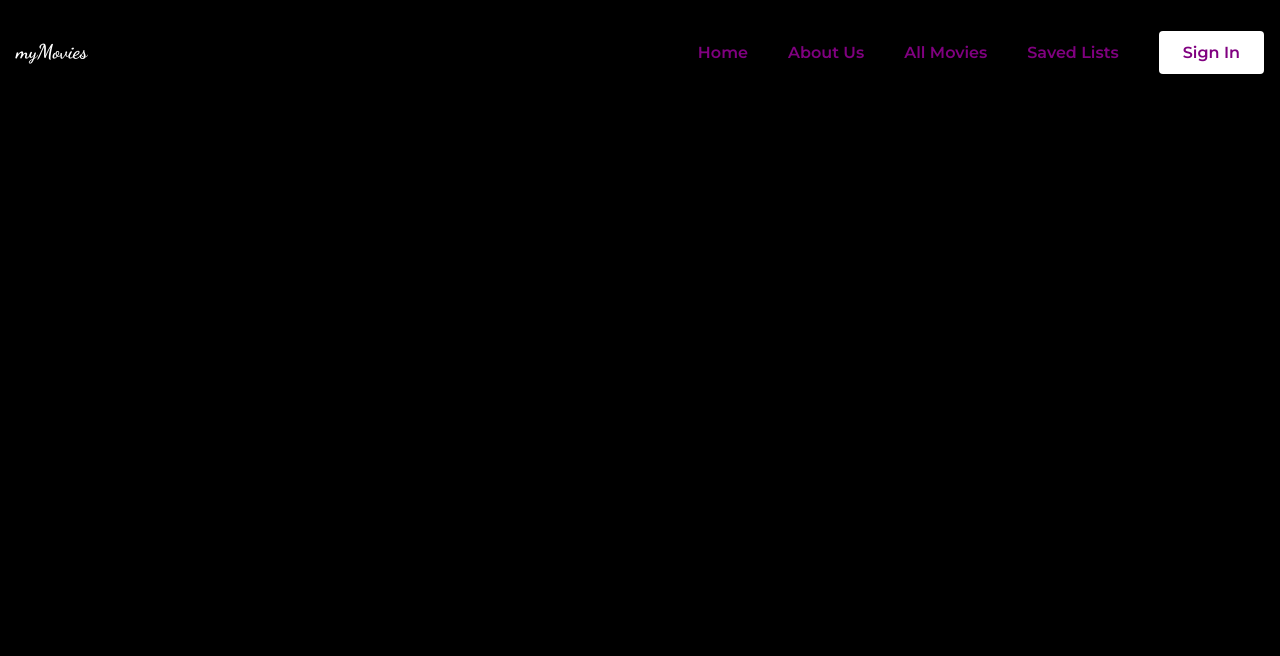
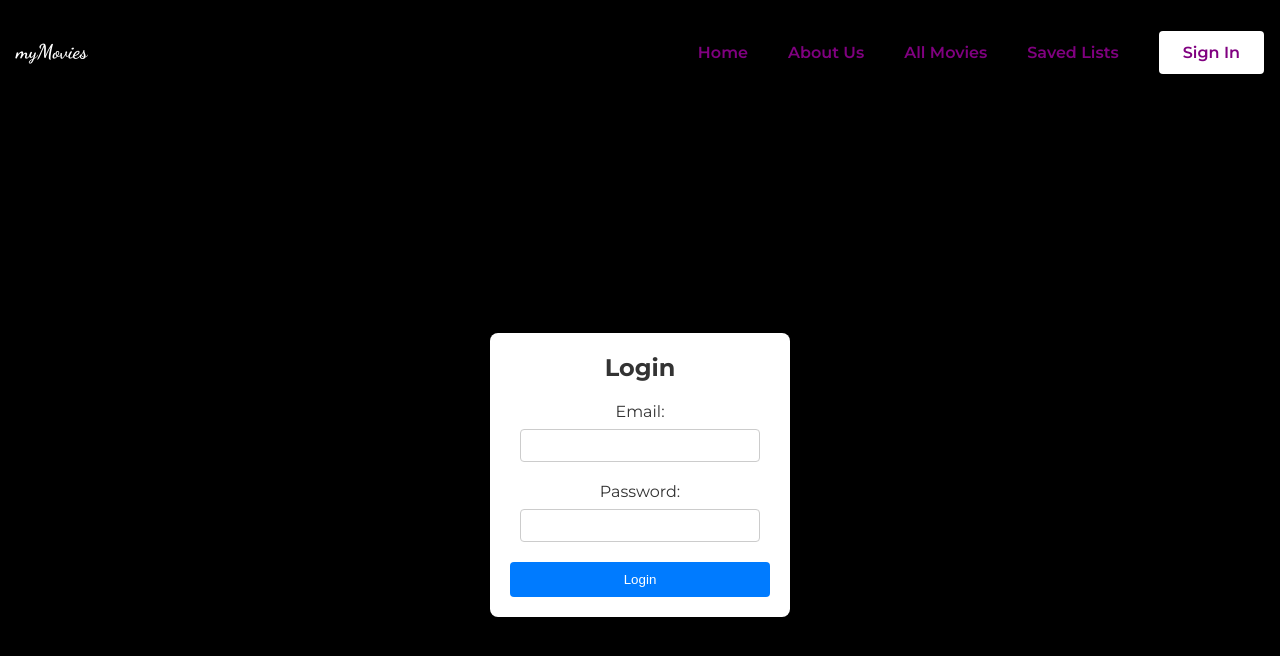
Before and after one commit to AlanWYChen/CS348_Group_Project, a React (Vite) app in the folder myMovies/: page /login in a window 1280 px wide. Shown: the top 656 px of the page. Built offline with nearby package versions, Linux system fonts and the light colour scheme.

Commit message:
login page and dashboard

```diff
--- a/myMovies/src/App.tsx
+++ b/myMovies/src/App.tsx
@@ -8,6 +8,8 @@ import AllMovies from "./pages/AllMovies";
 import SavedList from "./pages/savedlists";
 import ListInfo from "./pages/viewlist";
 import About from "./pages/about";
+import Login from "./pages/login";
+import Dashboard from "./pages/dashboard";
 
 import "./App.css";
 
@@ -21,11 +23,13 @@ const App: React.FC = () => {
 					<Route path="/about-us" element={<About />} />
 					<Route path="/all_movies" element={<AllMovies />} />
 					<Route path="/savedlists" element={<SavedList />} />
+					<Route path="/login" element={<Login />} />
 				</Routes>
 			</main>
 			<Routes>
 				<Route path="/movie/:id" element={<MovieInfo />} />
 				<Route path="/savedlists/:id" element={<ListInfo />} />
+				<Route path="/dashboard" element={<Dashboard />} />
 			</Routes>
 		</Router>
 	);
--- a/myMovies/src/components/NavBar/navbar.tsx
+++ b/myMovies/src/components/NavBar/navbar.tsx
@@ -62,7 +62,7 @@ const Navbar = () => {
              </NavLink>
            </li>
            <li className="nav__item">
-             <NavLink to="/get-started"
+             <NavLink to="/login"
              className="nav__link nav__cta"
              onClick={closeMenuOnMobile}>
                Sign In
--- /dev/null
+++ b/myMovies/src/pages/dashboard.tsx
@@ -0,0 +1,14 @@
+// src/Dashboard.js
+
+import React from 'react';
+
+const Dashboard = () => {
+  return (
+    <div>
+      <h2>Dashboard</h2>
+      <p>Welcome to the dashboard!</p>
+    </div>
+  );
+};
+
+export default Dashboard;
--- /dev/null
+++ b/myMovies/src/pages/login.css
@@ -0,0 +1,50 @@
+/* src/Login.css */
+
+.login-container {
+	display: flex;
+	justify-content: center;
+	align-items: center;
+	height: 100vh;
+}
+
+.login-form {
+	background: white;
+	padding: 20px;
+	border-radius: 8px;
+	box-shadow: 0 0 10px rgba(0, 0, 0, 0.1);
+	width: 300px;
+}
+
+.login-form h2 {
+	margin-bottom: 20px;
+	text-align: center;
+	color: #333;
+}
+
+.login-form label {
+	display: block;
+	margin-bottom: 8px;
+	color: #333;
+}
+
+.login-form input {
+	width: calc(100% - 20px);
+	padding: 8px 10px;
+	margin-bottom: 20px;
+	border: 1px solid #ccc;
+	border-radius: 4px;
+}
+
+.login-form button {
+	width: 100%;
+	padding: 10px;
+	background-color: #007bff;
+	color: white;
+	border: none;
+	border-radius: 4px;
+	cursor: pointer;
+}
+
+.login-form button:hover {
+	background-color: #0056b3;
+}
--- /dev/null
+++ b/myMovies/src/pages/login.tsx
@@ -0,0 +1,50 @@
+// src/Login.js
+
+import React, { useState } from 'react';
+import { useNavigate } from 'react-router-dom';
+import './login.css';
+
+const Login = () => {
+  const [email, setEmail] = useState('');
+  const [password, setPassword] = useState('');
+  const navigate = useNavigate();
+
+  const handleSubmit = (e: { preventDefault: () => void; }) => {
+    e.preventDefault();
+    // Handle login logic here
+    console.log('Email:', email);
+    console.log('Password:', password);
+    navigate('/dashboard'); // Redirect to dashboard after login
+  };
+
+  return (
+    <div className="login-container">
+      <div className="login-form">
+        <h2>Login</h2>
+        <form onSubmit={handleSubmit}>
+          <div>
+            <label>Email:</label>
+            <input
+              type="email"
+              value={email}
+              onChange={(e) => setEmail(e.target.value)}
+              required
+            />
+          </div>
+          <div>
+            <label>Password:</label>
+            <input
+              type="password"
+              value={password}
+              onChange={(e) => setPassword(e.target.value)}
+              required
+            />
+          </div>
+          <button type="submit">Login</button>
+        </form>
+      </div>
+    </div>
+  );
+};
+
+export default Login;
```
Also changed, not shown: 1 other file (tests, documents, lock files or other folders).
